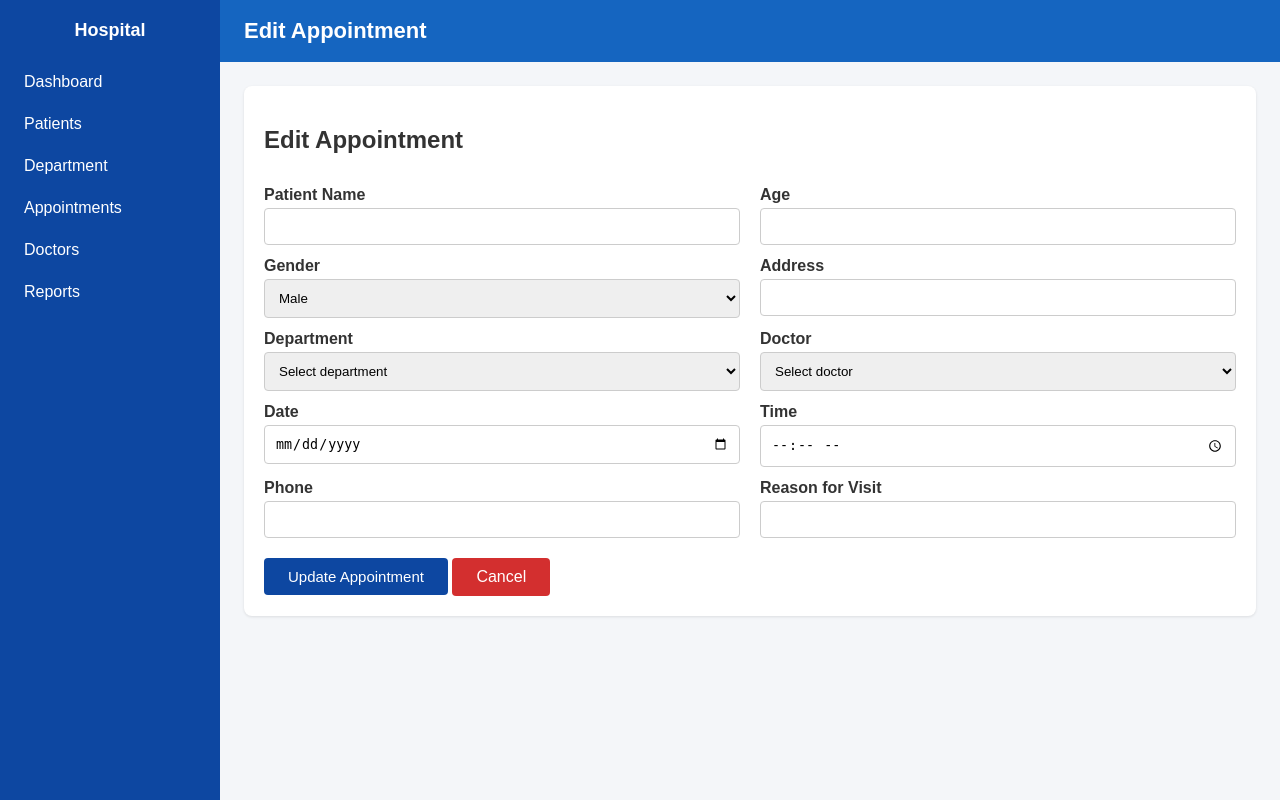
After one commit to RAKIB6348/hospital_django, a Django app: template patient/templates/patient/appointment_edit.html in a window 1280 px wide. The commit adds this page. Run offline with Django 5.2, Linux system fonts and the light colour scheme; the template is opened without the code that fills it, so the values that code supplies are empty.

Commit message:
update appointment view

```diff
--- /dev/null
+++ b/patient/templates/patient/appointment_edit.html
@@ -0,0 +1,71 @@
+{% extends 'patient/base.html' %}
+
+{% block title %}Edit Appointment{% endblock %}
+{% block page_title %}Edit Appointment{% endblock %}
+
+{% block content %}
+<div class="card">
+    <h2>Edit Appointment</h2>
+    <form method="post" action="{% url 'appointment_edit' appointment.id %}">
+        {% csrf_token %}
+        <div class="form-grid">
+            <div>
+                <label for="patient_name">Patient Name</label>
+                <input type="text" id="patient_name" name="patient_name" value="{{ appointment.patient_name }}" required>
+            </div>
+            <div>
+                <label for="patient_age">Age</label>
+                <input type="number" id="patient_age" name="patient_age" min="0" max="150" value="{{ appointment.patient_age }}" required>
+            </div>
+            <div>
+                <label for="gender">Gender</label>
+                <select id="gender" name="gender" required>
+                    <option value="male" {% if appointment.gender == 'male' %}selected{% endif %}>Male</option>
+                    <option value="female" {% if appointment.gender == 'female' %}selected{% endif %}>Female</option>
+                    <option value="other" {% if appointment.gender == 'other' %}selected{% endif %}>Other</option>
+                </select>
+            </div>
+            <div>
+                <label for="address">Address</label>
+                <input type="text" id="address" name="address" value="{{ appointment.address }}">
+            </div>
+            <div>
+                <label for="department">Department</label>
+                <select id="department" name="department" required>
+                    <option value="">Select department</option>
+                    {% for department in departments %}
+                    <option value="{{ department.name }}" {% if department.name == appointment.department %}selected{% endif %}>{{ department.name }}</option>
+                    {% endfor %}
+                </select>
+            </div>
+            <div>
+                <label for="doctor">Doctor</label>
+                <select id="doctor" name="doctor" required>
+                    <option value="">Select doctor</option>
+                    {% for doctor in doctors %}
+                    <option value="{{ doctor.name }}" {% if doctor.name == appointment.doctor %}selected{% endif %}>{{ doctor.name }}</option>
+                    {% endfor %}
+                </select>
+            </div>
+            <div>
+                <label for="date">Date</label>
+                <input type="date" id="date" name="date" value="{{ appointment.date|date:'Y-m-d' }}" required>
+            </div>
+            <div>
+                <label for="time">Time</label>
+                <input type="time" id="time" name="time" value="{{ appointment.time|time:'H:i' }}" required>
+            </div>
+            <div>
+                <label for="phone">Phone</label>
+                <input type="tel" id="phone" name="phone" value="{{ appointment.phone }}">
+            </div>
+            <div>
+                <label for="reason">Reason for Visit</label>
+                <input type="text" id="reason" name="reason" value="{{ appointment.reason }}">
+            </div>
+        </div>
+        <button type="submit">Update Appointment</button>
+        <a href="{% url 'appointment_list' %}" style="margin-top: 20px; display: inline-block; padding: 10px 24px; background: #d32f2f; color: white; text-decoration: none; border-radius: 4px;">Cancel</a>
+    </form>
+</div>
+{% endblock %}
--- a/patient/urls.py
+++ b/patient/urls.py
@@ -5,5 +5,7 @@ urlpatterns = [
     path('', views.dashboard, name='dashboard'),
     path('appointment/', views.appointment_list, name='appointment_list'),
     path('appointment/add/', views.appointment_form, name='appointment_form'),
+    path('appointment/edit/<int:appointment_id>/', views.appointment_edit, name='appointment_edit'),
+    path('appointment/delete/<int:appointment_id>/', views.appointment_delete, name='appointment_delete'),
     path('department/', views.department, name='department'),
 ]
```
Also changed, not shown: patient/templates/patient/appointment_list.html (+6 -1 lines), patient/views.py (+31 -1 lines).
